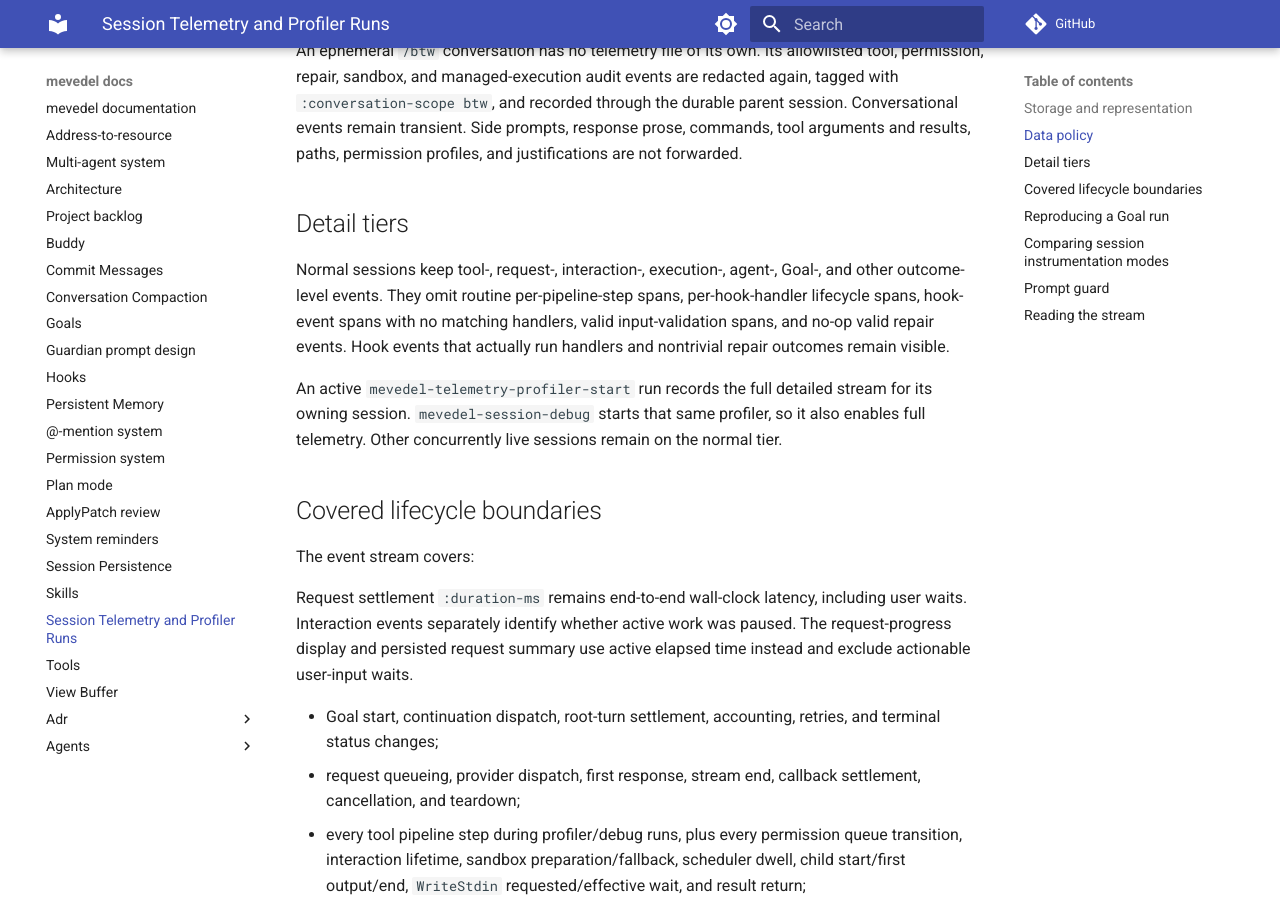
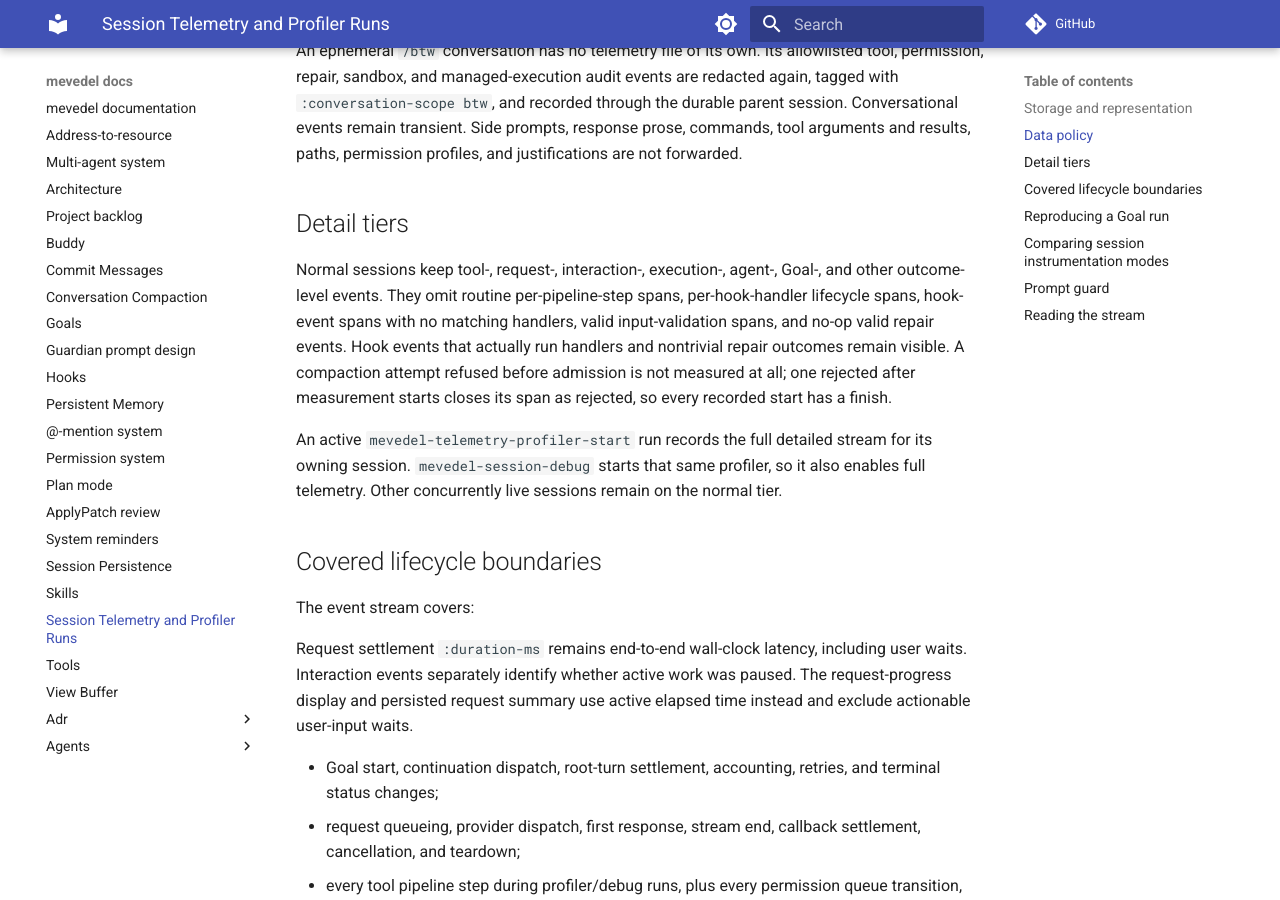
Before and after one commit to FrauH0lle/mevedel, an MkDocs documentation site: the page built from docs/telemetry.md, in a window 1280 px wide and 900 px high, scrolled down 1155 px. Built offline with MkDocs 1.6.1 and Material for MkDocs 9.7.7, drawn with Linux system fonts in a browser that asks for light colours; comment, search, counter and statistics services are not loaded.

Commit message:
fix(compact): Consume the telemetry span where it is settled
Review follow-up to the admission change.  When a settled attempt
re-signalled -- `mevedel-compact-run--begin-attempt' settles through
`--finish' and propagates the error -- the outer rejection handler still
found the span on the state and finished it a second time, trading the
unmatched start for a duplicated finish.  The settlement owner now
consumes the span it reports, so the rejection handler finds nothing
once an attempt has settled.  A probe measured 2 finishes for 1 start
without this; the regression case drives the settled-then-signal path
with an aggressive attempt and asserts the log holds exactly one pair.

The extracted admitted-path function is folded back into
`mevedel-compact-run-start': a `cl-defun' is already a named block, so
the auto-skip returns work unchanged, and the 13-argument signature the
split forced goes away.  The `fboundp' guard in the abandon helper went
with it -- the settlement owner calls `mevedel-telemetry-finish'
unguarded on the same precondition.

* mevedel-compact-run.el (mevedel-compact-run--finish): Consume the span
before reporting it.
(mevedel-compact-run-start): Absorb the admitted path again.
(mevedel-compact-run--start-admitted): Deleted.
(mevedel-compact-run--abandon-telemetry): Drop the redundant guard;
document the consume contract.
* test/test-mevedel-compact-run.el: Pin one start/finish pair when a
settled attempt re-signals, and reach the stub for real.
* docs/telemetry.md: State that refused attempts are not measured and a
measured rejection still pairs.

```diff
--- a/docs/telemetry.md
+++ b/docs/telemetry.md
@@ -60,7 +60,10 @@
 and other outcome-level events. They omit routine per-pipeline-step spans,
 per-hook-handler lifecycle spans, hook-event spans with no matching handlers,
 valid input-validation spans, and no-op valid repair events. Hook events that
-actually run handlers and nontrivial repair outcomes remain visible.
+actually run handlers and nontrivial repair outcomes remain visible. A
+compaction attempt refused before admission is not measured at all; one
+rejected after measurement starts closes its span as rejected, so every
+recorded start has a finish.
 
 An active `mevedel-telemetry-profiler-start` run records the full detailed
 stream for its owning session. `mevedel-session-debug` starts that same
```
Also changed, not shown: 2 other files.
